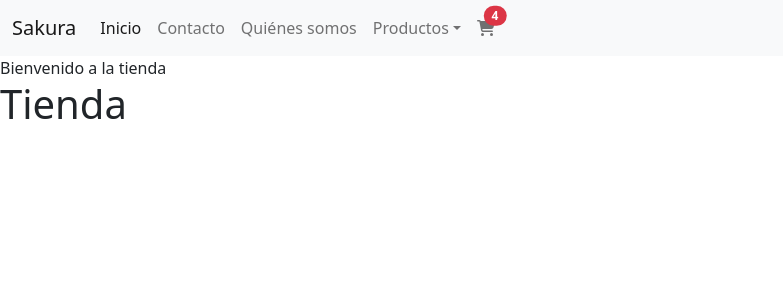
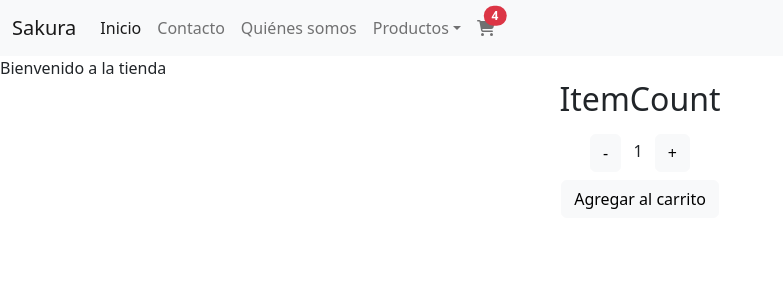
Before and after one commit to JesIglesias/SakuraReact-Iglesias, a React (Create React App) app: page / in a window 1280 px wide. Shown: the top 300 px of the page, without its empty margins (0-783 px from the left). Built offline with nearby package versions, Linux system fonts and the light colour scheme.

Commit message:
Agrego itemCount

```diff
--- a/src/App.js
+++ b/src/App.js
@@ -1,6 +1,7 @@
 // import "./App.css";
 import NavBar from "./components/NavBar";
 import ItemListContainer from "./components/ItemListContainer";
+import ItemCount from "./components/ItemCount";
 
 function App() {
   return (
@@ -8,7 +9,7 @@ function App() {
       <header className="header">
         <NavBar />
         <ItemListContainer greeting="Bienvenido a la tienda" />
-        <h1>Tienda</h1>
+        <ItemCount stock={3} initial={1} />
       </header>
     </div>
   );
--- a/src/components/CartWidget.jsx
+++ b/src/components/CartWidget.jsx
@@ -6,7 +6,7 @@ const CartWidget = () => {
     <div>
       <div className="position-relative">
         <FontAwesomeIcon icon={faCartShopping} />
-        <span class="position-absolute top-0 start-100 translate-middle badge rounded-pill bg-danger">
+        <span className="position-absolute top-0 start-100 translate-middle badge rounded-pill bg-danger">
           4
         </span>
       </div>
--- /dev/null
+++ b/src/components/ItemCount.jsx
@@ -0,0 +1,56 @@
+import React, { useState } from "react";
+
+const ItemCount = (props) => {
+  const [count, setCount] = useState(props.initial, props.stock);
+
+  function handleSuma() {
+    if (count < props.stock) {
+      setCount(count + 1);
+    }
+  }
+
+  function handleResta() {
+    if (count > props.initial) {
+      setCount(count - 1);
+    }
+  }
+  function handleAgregar() {
+    alert("Agregaste" + " " + count + " " + " productos al carrito");
+  }
+
+  return (
+    <div>
+      <div className="text-center">
+        <h2>ItemCount</h2>
+        <div>
+          <button
+            type="button"
+            className="btn btn-light m-2"
+            onClick={handleResta}
+          >
+            -
+          </button>
+          <span> {count} </span>
+          <button
+            type="button"
+            className="btn btn-light m-2"
+            onClick={handleSuma}
+          >
+            +
+          </button>
+        </div>
+        <div>
+          <button
+            type="button"
+            className="btn btn-light"
+            onClick={handleAgregar}
+          >
+            Agregar al carrito
+          </button>
+        </div>
+      </div>
+    </div>
+  );
+};
+
+export default ItemCount;
```
